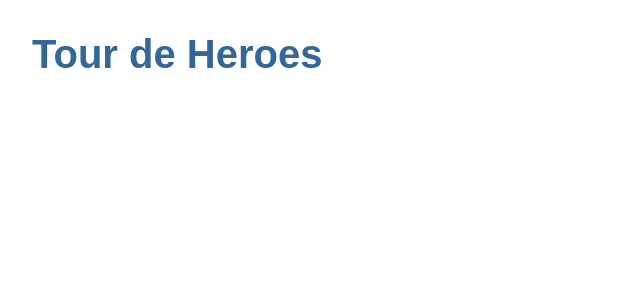
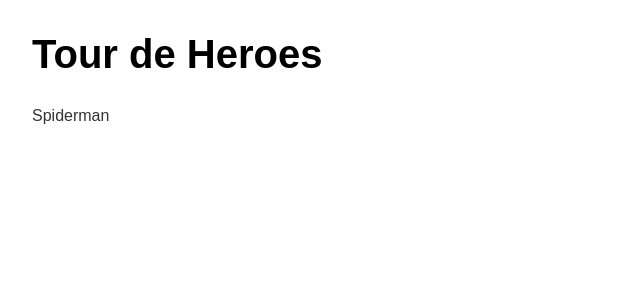
Before and after one commit to Juan-Ivorra11/HeroCode, an Angular app in the folder my-app/: page / in a window 1280 px wide. Shown: the top 300 px of the page, without its empty margins (0-640 px from the left). Built offline with nearby package versions, Linux system fonts and the light colour scheme.

Commit message:
Nombrando mi primer heroe

```diff
--- a/my-app/src/app/app.component.css
+++ b/my-app/src/app/app.component.css
@@ -0,0 +1,3 @@
+h1{
+    color: black;
+}
--- a/my-app/src/app/app.component.html
+++ b/my-app/src/app/app.component.html
@@ -1 +1,2 @@
 <h1>{{title}}</h1>
+<app-heroes></app-heroes>
--- a/my-app/src/app/heroes/heroes.component.html
+++ b/my-app/src/app/heroes/heroes.component.html
@@ -1 +1,2 @@
-<p>heroes works!</p>
+
+{{hero}}
--- a/my-app/src/app/heroes/heroes.component.ts
+++ b/my-app/src/app/heroes/heroes.component.ts
@@ -1,10 +1,15 @@
-import { Component } from '@angular/core';
+import { Component, OnInit } from '@angular/core';
 
 @Component({
   selector: 'app-heroes',
   templateUrl: './heroes.component.html',
   styleUrls: ['./heroes.component.css']
 })
-export class HeroesComponent {
+export class HeroesComponent implements OnInit {
+
+  hero = 'Spiderman';
+
+  ngOnInit() {
+  }
 
 }
```
